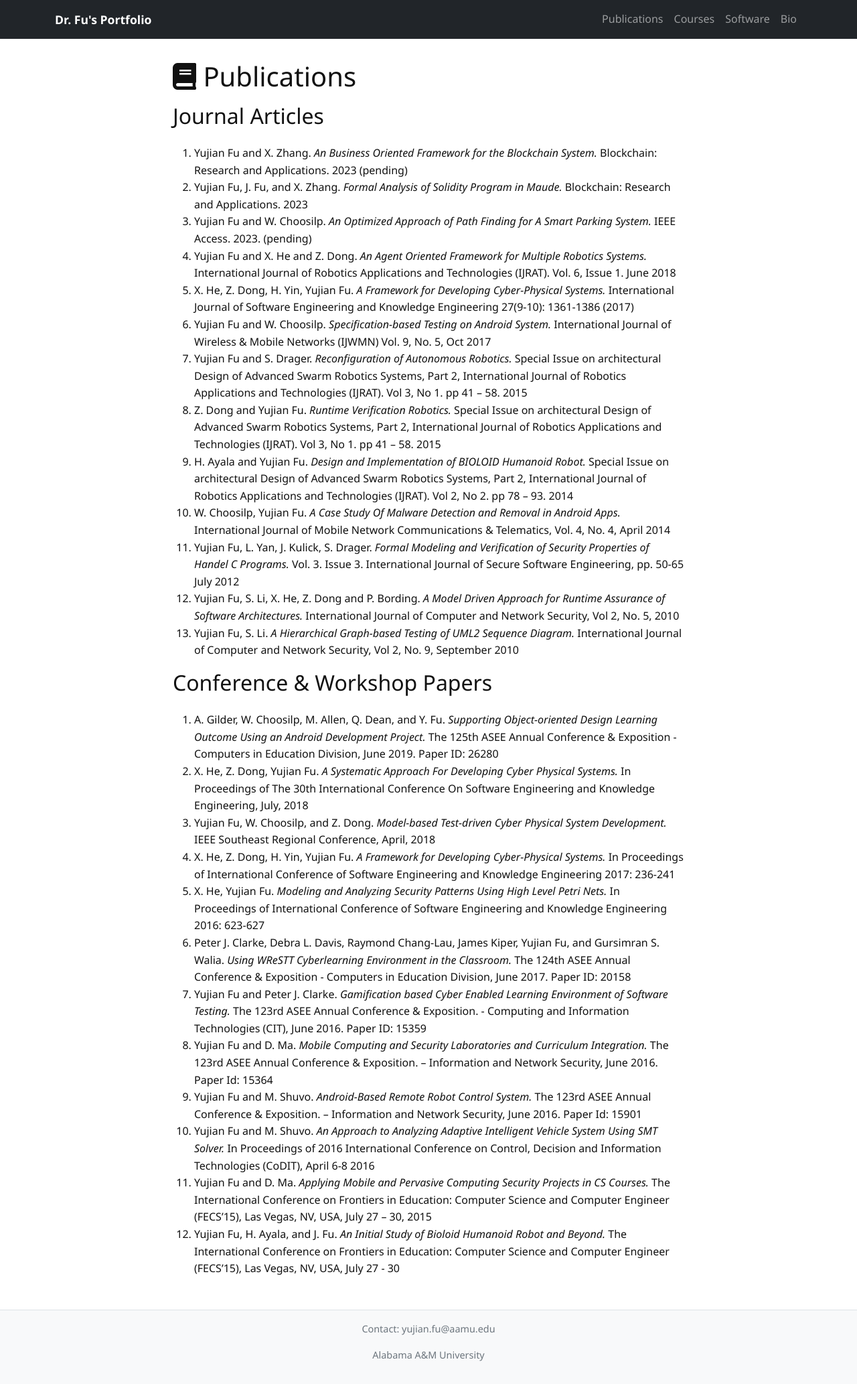
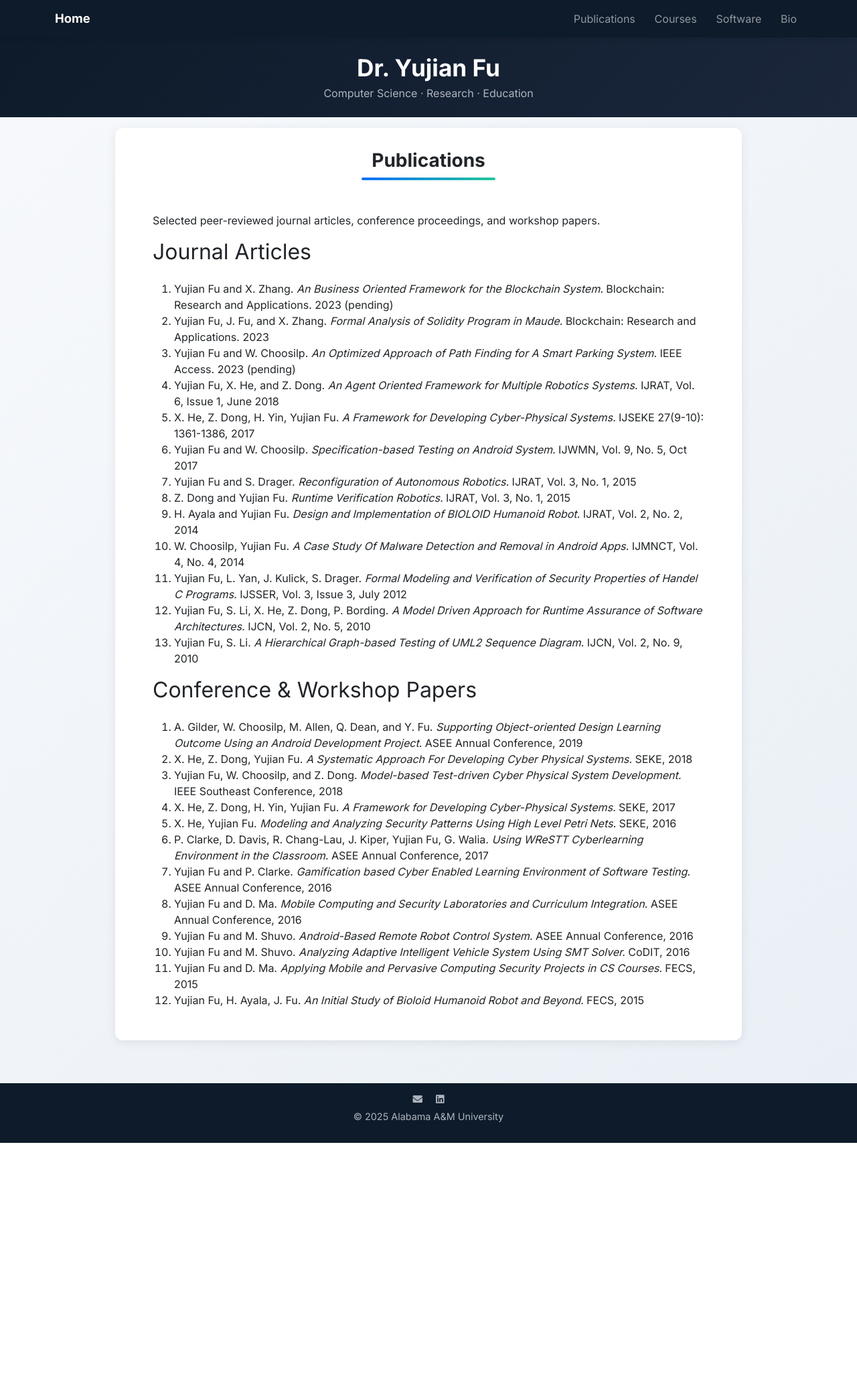
Before and after one commit to Dipin-D/Dr.Fu-s-Portfolio, a Django app: page /publications/ in a window 1280 px wide. Shown: the whole page at 67% size. After the commit the page ends 1706 px from the top, so only its background shows below. Run offline with Django 4.2, Linux system fonts and the light colour scheme.

Commit message:
updated style

```diff
--- a/main/templates/base.html
+++ b/main/templates/base.html
@@ -4,96 +4,102 @@
   <meta charset="UTF-8">
   <title>{% block title %}Dr. Yujian Fu{% endblock %}</title>
   <meta name="viewport" content="width=device-width, initial-scale=1">
+
+  <!-- Bootstrap + FontAwesome + Google Fonts -->
   <link href="https://cdn.jsdelivr.net/npm/bootstrap@5.3.3/dist/css/bootstrap.min.css" rel="stylesheet">
-<link rel="stylesheet" href="https://use.fontawesome.com/releases/v5.15.4/css/all.css" crossorigin="anonymous">
+  <link rel="stylesheet" href="https://use.fontawesome.com/releases/v5.15.4/css/all.css" crossorigin="anonymous">
+  <link href="https://fonts.googleapis.com/css2?family=Inter:wght@400;600;700&display=swap" rel="stylesheet">
 
   <style>
-    html, body {
-      height: 100%;
+    body {
+      font-family: 'Inter', sans-serif;
+      color: #212529;
+      background: linear-gradient(135deg, #f7f9fc, #e9eff5);
+      min-height: 100vh;
+      display: flex;
+      flex-direction: column;
+    }
+
+    /* Navbar */
+    .navbar {
+      background-color: #0d1b2a !important;
+      box-shadow: 0 2px 8px rgba(0,0,0,0.08);
+    }
+    .navbar-brand {
+      font-weight: 700;
+      font-size: 1.15rem;
+    }
+    .navbar-nav .nav-link {
+      font-weight: 500;
+      margin-left: 0.8rem;
+      transition: color 0.3s ease;
+    }
+    .navbar-nav .nav-link:hover {
+      color: #4cc9f0 !important;
+    }
+
+    /* Slim Header */
+    .academic-header {
+      text-align: center;
+      padding: 1.5rem 1rem;
+      background: linear-gradient(135deg, #0d1b2a, #1b263b);
+      color: white;
+    }
+    .academic-header h1 {
+      font-size: 2.2rem;
+      font-weight: 700;
+      margin-bottom: 0.3rem;
+    }
+    .academic-header p {
+      font-size: 1rem;
+      color: #adb5bd;
       margin: 0;
     }
 
-    body {
-      display: flex;
-      flex-direction: column;
-      font-family: 'Segoe UI', Tahoma, sans-serif;
-      background-color: #fff;
-      color: #111;
-      line-height: 1.6;
+    /* Main Content */
+    main {
+      flex: 1;
+      max-width: 1000px;
+      margin: -1rem auto 0;
+      padding: 2rem;
+    }
+    .content-card {
+      background: white;
+      border-radius: 0.75rem;
+      padding: 2rem;
+      box-shadow: 0 3px 15px rgba(0,0,0,0.08);
+      margin-bottom: 2rem;
+      transition: transform 0.2s ease, box-shadow 0.2s ease;
+    }
+    .content-card:hover {
+      transform: translateY(-2px);
+      box-shadow: 0 6px 20px rgba(0,0,0,0.1);
     }
 
-    .academic-header {
+    /* Slim Footer */
+    footer {
+      background: #0d1b2a;
+      color: #adb5bd;
       text-align: center;
-      padding: 2rem 1rem;
-      background-color: #f8f9fa;
-      border-bottom: 1px solid #dee2e6;
+      padding: 0.8rem 0;
+      font-size: 0.9rem;
     }
-
-    .academic-header h1 {
-      font-size: 2.4rem;
-      margin-bottom: 0.5rem;
+    .social-links a {
+      margin: 0 8px;
+      color: #adb5bd;
+      transition: color 0.3s ease;
     }
-
-    .academic-header p {
-      font-size: 1.05rem;
-      color: #6c757d;
-      max-width: 700px;
-      margin: 0.5rem auto 0;
-    }
-
-  .profile-img {
-    width: 150px;
-    height: 150px;
-    object-fit: cover;
-    border-radius: 50%;
-    border: 3px solid #dee2e6;
-    margin-bottom: 1rem;
-  }
-
-
-    main {
-      max-width: 860px;
-      width: 100%;
-      margin: 0 auto;
-      padding: 2rem 1.5rem;
-      flex: 1;
-    }
-
-    footer {
-      border-top: 1px solid #dee2e6;
-      padding: 1rem 0;
-      text-align: center;
-      font-size: 0.9rem;
-      background-color: #f8f9fa;
-      color: #6c757d;
-    }
-
-    .navbar-brand {
-      font-weight: bold;
-      font-size: 1.1rem;
-    }
-
-    .navbar-nav .nav-link {
-      font-weight: 500;
-    }
-
-    @media (max-width: 576px) {
-      .academic-header h1 {
-        font-size: 1.8rem;
-      }
-
-      .academic-header p {
-        font-size: 0.95rem;
-      }
+    .social-links a:hover {
+      color: #4cc9f0;
     }
   </style>
 </head>
 <body>
 
   <!-- Navigation -->
-  <nav class="navbar navbar-expand-lg navbar-dark bg-dark">
+  <nav class="navbar navbar-expand-lg navbar-dark sticky-top">
     <div class="container">
-      <a class="navbar-brand" href="{% url 'home' %}">Dr. Fu's Portfolio</a>
+      <a class="navbar-brand" href="{% url 'home' %}">Home</a>
       <button class="navbar-toggler" type="button" data-bs-toggle="collapse" data-bs-target="#navbarMain"
               aria-controls="navbarMain" aria-expanded="false" aria-label="Toggle navigation">
         <span class="navbar-toggler-icon"></span>
@@ -110,17 +116,27 @@
     </div>
   </nav>
 
+  <!-- Slim Hero -->
+  <section class="academic-header">
+    <h1>Dr. Yujian Fu</h1>
+    <p>Computer Science · Research · Education</p>
+  </section>
 
   <!-- Main Content -->
   <main>
-    {% block content %}
-{% endblock %}
+    <div class="content-card">
+      {% block content %}
+      {% endblock %}
+    </div>
   </main>
 
-  <!-- Footer -->
+  <!-- Slim Footer -->
   <footer>
-    <p>Contact: yujian.fu@aamu.edu</p>
-    <p>Alabama A&M University</p>
+    <div class="social-links mb-1">
+      <a href="mailto:yujian.fu@aamu.edu"><i class="fas fa-envelope"></i></a>
+      <a href="https://www.linkedin.com/in/yujian-fu-373a3413/" target="_blank"><i class="fab fa-linkedin"></i></a>
+    </div>
+    <p>© {% now "Y" %} Alabama A&M University</p>
   </footer>
 
   <!-- Bootstrap JS -->
--- a/main/templates/publications.html
+++ b/main/templates/publications.html
@@ -4,44 +4,54 @@
 
 {% block content %}
 <section class="max-w-5xl mx-auto px-4 py-10">
-<h1 class="text-4xl font-bold text-gray-800 mb-8 border-b pb-2 flex items-center gap-3">
-  <i class="fas fa-book text-blue-600 text-2xl"></i>
-  Publications
-</h1>
-  <div class="mb-10">
-    <h2 class="text-2xl font-semibold text-gray-700 mb-4">Journal Articles</h2>
-    <ol class="list-decimal list-inside space-y-2 text-gray-800">
-      <li>Yujian Fu and X. Zhang. <em>An Business Oriented Framework for the Blockchain System.</em> Blockchain: Research and Applications. 2023 (pending)</li>
-      <li>Yujian Fu, J. Fu, and X. Zhang. <em>Formal Analysis of Solidity Program in Maude.</em> Blockchain: Research and Applications. 2023</li>
-      <li>Yujian Fu and W. Choosilp. <em>An Optimized Approach of Path Finding for A Smart Parking System.</em> IEEE Access. 2023. (pending)</li>
-      <li>Yujian Fu and X. He and Z. Dong. <em>An Agent Oriented Framework for Multiple Robotics Systems.</em> International Journal of Robotics Applications and Technologies (IJRAT). Vol. 6, Issue 1. June 2018</li>
-      <li>X. He, Z. Dong, H. Yin, Yujian Fu. <em>A Framework for Developing Cyber-Physical Systems.</em> International Journal of Software Engineering and Knowledge Engineering 27(9-10): 1361-1386 (2017)</li>
-      <li>Yujian Fu and W. Choosilp. <em>Specification-based Testing on Android System.</em> International Journal of Wireless & Mobile Networks (IJWMN) Vol. 9, No. 5, Oct 2017</li>
-      <li>Yujian Fu and S. Drager. <em>Reconfiguration of Autonomous Robotics.</em> Special Issue on architectural Design of Advanced Swarm Robotics Systems, Part 2, International Journal of Robotics Applications and Technologies (IJRAT). Vol 3, No 1. pp 41 – 58. 2015</li>
-      <li>Z. Dong and Yujian Fu. <em>Runtime Verification Robotics.</em> Special Issue on architectural Design of Advanced Swarm Robotics Systems, Part 2, International Journal of Robotics Applications and Technologies (IJRAT). Vol 3, No 1. pp 41 – 58. 2015</li>
-      <li>H. Ayala and Yujian Fu. <em>Design and Implementation of BIOLOID Humanoid Robot.</em> Special Issue on architectural Design of Advanced Swarm Robotics Systems, Part 2, International Journal of Robotics Applications and Technologies (IJRAT). Vol 2, No 2. pp 78 – 93. 2014</li>
-      <li>W. Choosilp, Yujian Fu. <em>A Case Study Of Malware Detection and Removal in Android Apps.</em> International Journal of Mobile Network Communications & Telematics, Vol. 4, No. 4, April 2014</li>
-      <li>Yujian Fu, L. Yan, J. Kulick, S. Drager. <em>Formal Modeling and Verification of Security Properties of Handel C Programs.</em> Vol. 3. Issue 3. International Journal of Secure Software Engineering, pp. 50-65 July 2012</li>
-      <li>Yujian Fu, S. Li, X. He, Z. Dong and P. Bording. <em>A Model Driven Approach for Runtime Assurance of Software Architectures.</em> International Journal of Computer and Network Security, Vol 2, No. 5, 2010</li>
-      <li>Yujian Fu, S. Li. <em>A Hierarchical Graph-based Testing of UML2 Sequence Diagram.</em> International Journal of Computer and Network Security, Vol 2, No. 9, September 2010</li>
+  <!-- Page Title -->
+  <header class="mb-10">
+<header class="text-center mb-5">
+    <h2 class="fw-bold mb-2" style="font-size:1.75rem;">Publications</h2>
+<div class="mx-auto rounded-pill" style="width:30%; max-width:200px; height:4px; background:linear-gradient(90deg,#0d6efd,#20c997);"></div>
+</header>
+
+    <p class="mt-2 text-gray-600 text-lg">
+      Selected peer-reviewed journal articles, conference proceedings, and workshop papers.
+    </p>
+  </header>
+
+  <!-- Journal Articles -->
+  <div class="mb-12">
+    <h2 class="text-2xl font-semibold text-gray-800 mb-4 border-l-4 border-blue-500 pl-3">Journal Articles</h2>
+    <ol class="list-decimal pl-6 space-y-3 text-gray-700 leading-relaxed">
+      <li>Yujian Fu and X. Zhang. <em>An Business Oriented Framework for the Blockchain System.</em> <span class="italic">Blockchain: Research and Applications</span>. 2023 (pending)</li>
+      <li>Yujian Fu, J. Fu, and X. Zhang. <em>Formal Analysis of Solidity Program in Maude.</em> <span class="italic">Blockchain: Research and Applications</span>. 2023</li>
+      <li>Yujian Fu and W. Choosilp. <em>An Optimized Approach of Path Finding for A Smart Parking System.</em> <span class="italic">IEEE Access</span>. 2023 (pending)</li>
+      <li>Yujian Fu, X. He, and Z. Dong. <em>An Agent Oriented Framework for Multiple Robotics Systems.</em> <span class="italic">IJRAT</span>, Vol. 6, Issue 1, June 2018</li>
+      <li>X. He, Z. Dong, H. Yin, Yujian Fu. <em>A Framework for Developing Cyber-Physical Systems.</em> <span class="italic">IJSEKE</span> 27(9-10): 1361-1386, 2017</li>
+      <li>Yujian Fu and W. Choosilp. <em>Specification-based Testing on Android System.</em> <span class="italic">IJWMN</span>, Vol. 9, No. 5, Oct 2017</li>
+      <li>Yujian Fu and S. Drager. <em>Reconfiguration of Autonomous Robotics.</em> <span class="italic">IJRAT</span>, Vol. 3, No. 1, 2015</li>
+      <li>Z. Dong and Yujian Fu. <em>Runtime Verification Robotics.</em> <span class="italic">IJRAT</span>, Vol. 3, No. 1, 2015</li>
+      <li>H. Ayala and Yujian Fu. <em>Design and Implementation of BIOLOID Humanoid Robot.</em> <span class="italic">IJRAT</span>, Vol. 2, No. 2, 2014</li>
+      <li>W. Choosilp, Yujian Fu. <em>A Case Study Of Malware Detection and Removal in Android Apps.</em> <span class="italic">IJMNCT</span>, Vol. 4, No. 4, 2014</li>
+      <li>Yujian Fu, L. Yan, J. Kulick, S. Drager. <em>Formal Modeling and Verification of Security Properties of Handel C Programs.</em> <span class="italic">IJSSER</span>, Vol. 3, Issue 3, July 2012</li>
+      <li>Yujian Fu, S. Li, X. He, Z. Dong, P. Bording. <em>A Model Driven Approach for Runtime Assurance of Software Architectures.</em> <span class="italic">IJCN</span>, Vol. 2, No. 5, 2010</li>
+      <li>Yujian Fu, S. Li. <em>A Hierarchical Graph-based Testing of UML2 Sequence Diagram.</em> <span class="italic">IJCN</span>, Vol. 2, No. 9, 2010</li>
     </ol>
   </div>
 
+  <!-- Conferences -->
   <div>
-    <h2 class="text-2xl font-semibold text-gray-700 mb-4">Conference & Workshop Papers</h2>
-    <ol class="list-decimal list-inside space-y-2 text-gray-800">
-      <li>A. Gilder, W. Choosilp, M. Allen, Q. Dean, and Y. Fu. <em>Supporting Object-oriented Design Learning Outcome Using an Android Development Project.</em> The 125th ASEE Annual Conference & Exposition - Computers in Education Division, June 2019. Paper ID: 26280</li>
-      <li>X. He, Z. Dong, Yujian Fu. <em>A Systematic Approach For Developing Cyber Physical Systems.</em> In Proceedings of The 30th International Conference On Software Engineering and Knowledge Engineering, July, 2018</li>
-      <li>Yujian Fu, W. Choosilp, and Z. Dong. <em>Model-based Test-driven Cyber Physical System Development.</em> IEEE Southeast Regional Conference, April, 2018</li>
-      <li>X. He, Z. Dong, H. Yin, Yujian Fu. <em>A Framework for Developing Cyber-Physical Systems.</em> In Proceedings of International Conference of Software Engineering and Knowledge Engineering 2017: 236-241</li>
-      <li>X. He, Yujian Fu. <em>Modeling and Analyzing Security Patterns Using High Level Petri Nets.</em> In Proceedings of International Conference of Software Engineering and Knowledge Engineering 2016: 623-627</li>
-      <li>Peter J. Clarke, Debra L. Davis, Raymond Chang-Lau, James Kiper, Yujian Fu, and Gursimran S. Walia. <em>Using WReSTT Cyberlearning Environment in the Classroom.</em> The 124th ASEE Annual Conference & Exposition - Computers in Education Division, June 2017. Paper ID: 20158</li>
-      <li>Yujian Fu and Peter J. Clarke. <em>Gamification based Cyber Enabled Learning Environment of Software Testing.</em> The 123rd ASEE Annual Conference & Exposition. - Computing and Information Technologies (CIT), June 2016. Paper ID: 15359</li>
-      <li>Yujian Fu and D. Ma. <em>Mobile Computing and Security Laboratories and Curriculum Integration.</em> The 123rd ASEE Annual Conference & Exposition. – Information and Network Security, June 2016. Paper Id: 15364</li>
-      <li>Yujian Fu and M. Shuvo. <em>Android-Based Remote Robot Control System.</em> The 123rd ASEE Annual Conference & Exposition. – Information and Network Security, June 2016. Paper Id: 15901</li>
-      <li>Yujian Fu and M. Shuvo. <em>An Approach to Analyzing Adaptive Intelligent Vehicle System Using SMT Solver.</em> In Proceedings of 2016 International Conference on Control, Decision and Information Technologies (CoDIT), April 6-8 2016</li>
-      <li>Yujian Fu and D. Ma. <em>Applying Mobile and Pervasive Computing Security Projects in CS Courses.</em> The International Conference on Frontiers in Education: Computer Science and Computer Engineer (FECS’15), Las Vegas, NV, USA, July 27 – 30, 2015</li>
-      <li>Yujian Fu, H. Ayala, and J. Fu. <em>An Initial Study of Bioloid Humanoid Robot and Beyond.</em> The International Conference on Frontiers in Education: Computer Science and Computer Engineer (FECS’15), Las Vegas, NV, USA, July 27 - 30</li>
+    <h2 class="text-2xl font-semibold text-gray-800 mb-4 border-l-4 border-blue-500 pl-3">Conference & Workshop Papers</h2>
+    <ol class="list-decimal pl-6 space-y-3 text-gray-700 leading-relaxed">
+      <li>A. Gilder, W. Choosilp, M. Allen, Q. Dean, and Y. Fu. <em>Supporting Object-oriented Design Learning Outcome Using an Android Development Project.</em> ASEE Annual Conference, 2019</li>
+      <li>X. He, Z. Dong, Yujian Fu. <em>A Systematic Approach For Developing Cyber Physical Systems.</em> SEKE, 2018</li>
+      <li>Yujian Fu, W. Choosilp, and Z. Dong. <em>Model-based Test-driven Cyber Physical System Development.</em> IEEE Southeast Conference, 2018</li>
+      <li>X. He, Z. Dong, H. Yin, Yujian Fu. <em>A Framework for Developing Cyber-Physical Systems.</em> SEKE, 2017</li>
+      <li>X. He, Yujian Fu. <em>Modeling and Analyzing Security Patterns Using High Level Petri Nets.</em> SEKE, 2016</li>
+      <li>P. Clarke, D. Davis, R. Chang-Lau, J. Kiper, Yujian Fu, G. Walia. <em>Using WReSTT Cyberlearning Environment in the Classroom.</em> ASEE Annual Conference, 2017</li>
+      <li>Yujian Fu and P. Clarke. <em>Gamification based Cyber Enabled Learning Environment of Software Testing.</em> ASEE Annual Conference, 2016</li>
+      <li>Yujian Fu and D. Ma. <em>Mobile Computing and Security Laboratories and Curriculum Integration.</em> ASEE Annual Conference, 2016</li>
+      <li>Yujian Fu and M. Shuvo. <em>Android-Based Remote Robot Control System.</em> ASEE Annual Conference, 2016</li>
+      <li>Yujian Fu and M. Shuvo. <em>Analyzing Adaptive Intelligent Vehicle System Using SMT Solver.</em> CoDIT, 2016</li>
+      <li>Yujian Fu and D. Ma. <em>Applying Mobile and Pervasive Computing Security Projects in CS Courses.</em> FECS, 2015</li>
+      <li>Yujian Fu, H. Ayala, J. Fu. <em>An Initial Study of Bioloid Humanoid Robot and Beyond.</em> FECS, 2015</li>
     </ol>
   </div>
 </section>
```
Also changed, not shown: main/templates/bio.html (+53 -29 lines), main/templates/courses.html (+26 -13 lines), main/templates/home.html (+17 -8 lines), main/templates/software.html (+37 -13 lines).
